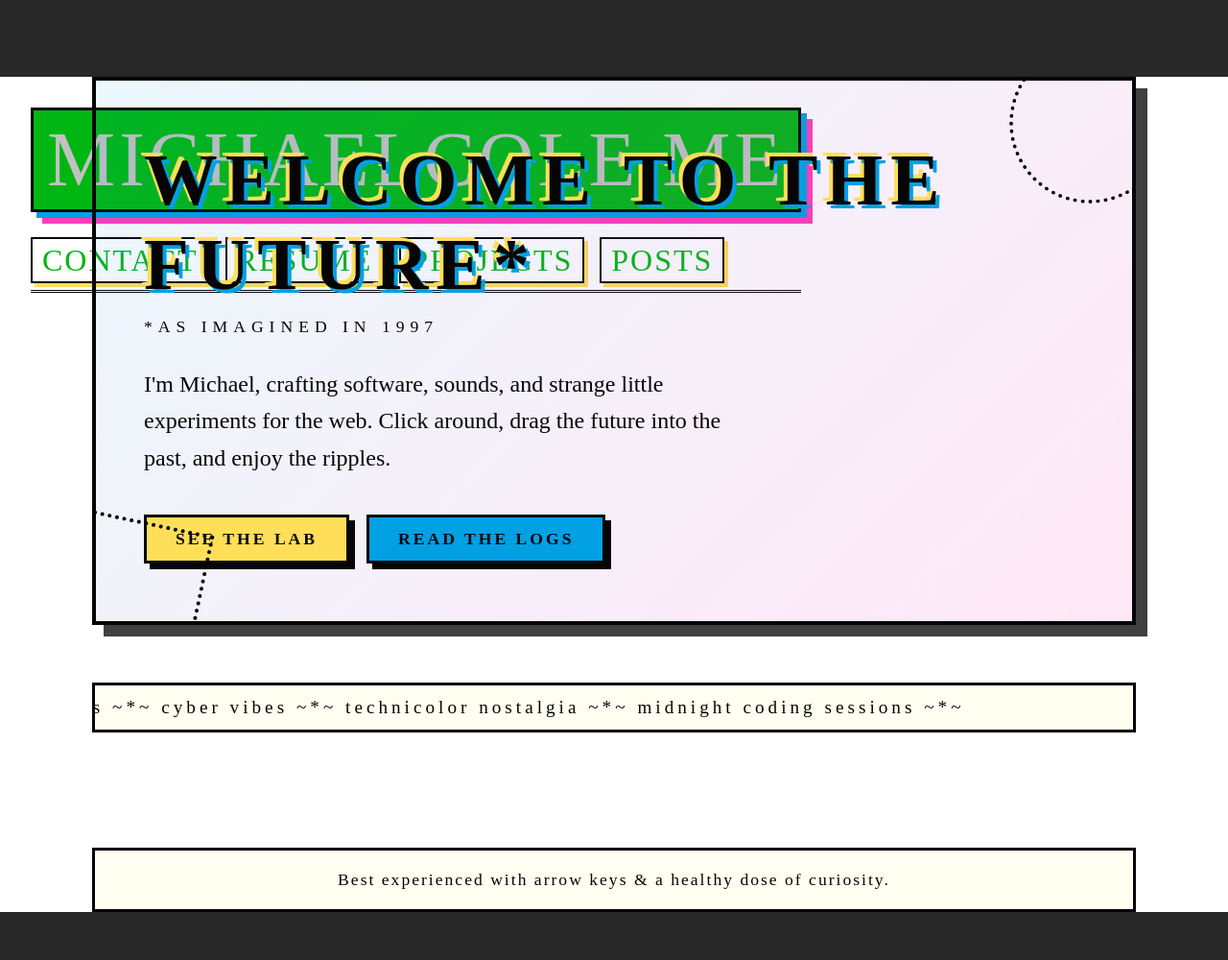
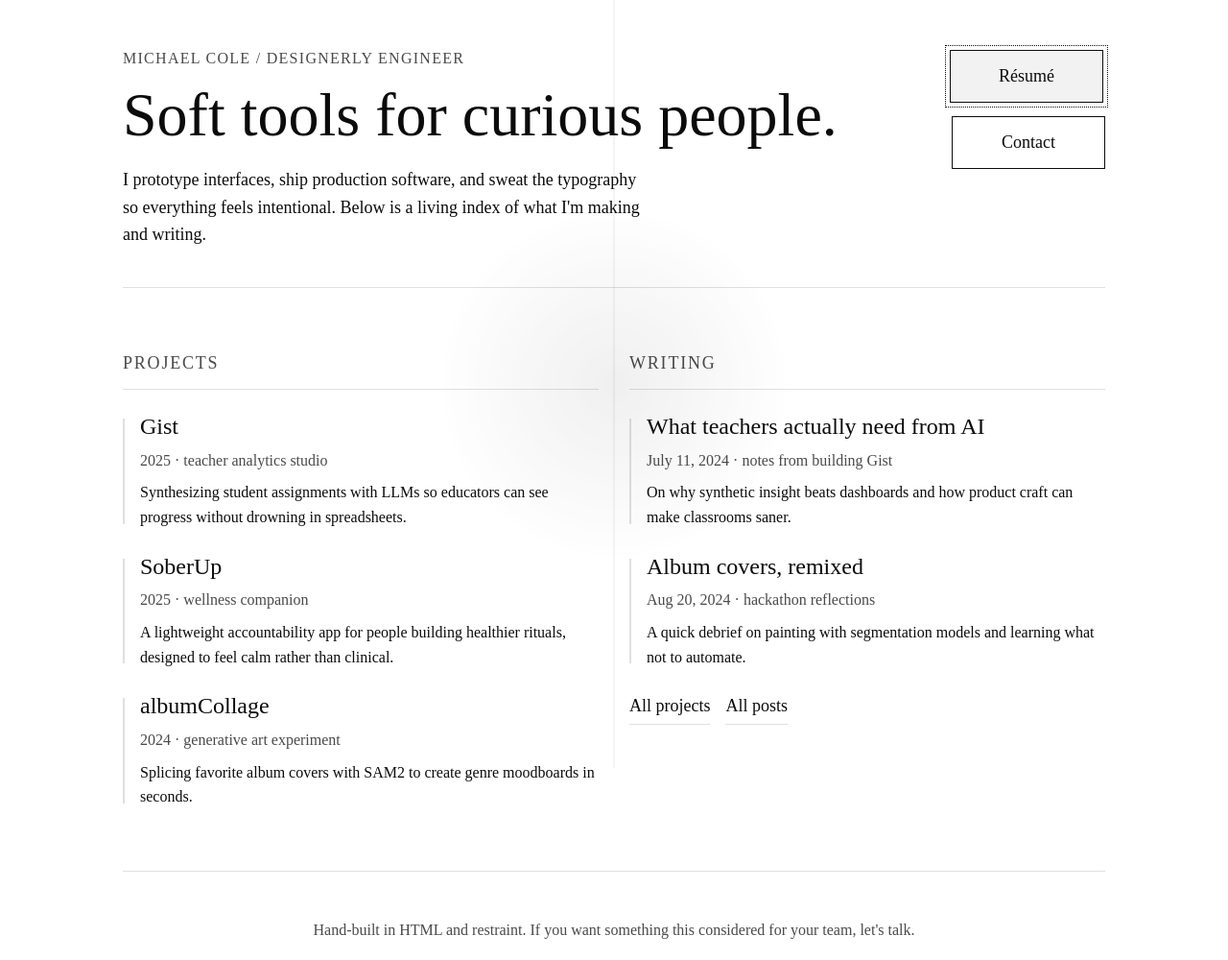
Before and after one commit to michaelgbcole/michaelgbcole.github.io, a plain HTML site: page index.html in a window 1280 px wide. Shown: the whole page at 96% size. Drawn offline with Linux system fonts and the light colour scheme.

Commit message:
Rebuild minimalist landing page

```diff
--- a/index.html
+++ b/index.html
@@ -1,49 +1,83 @@
 <!DOCTYPE html>
 <html lang="en">
-
 <head>
   <meta charset="UTF-8">
   <meta name="viewport" content="width=device-width, initial-scale=1.0">
-    <title>michaelcole.me</title>
+  <title>Michael Cole — thoughtful software</title>
   <link rel="stylesheet" href="style.css">
-    <link rel="stylesheet" href="mediaqueries.css">
 </head>
+<body>
+  <div class="page">
+    <header class="site-header">
+      <div class="masthead">
+        <p class="eyebrow">Michael Cole / Designerly Engineer</p>
+        <h1>Soft tools for curious people.</h1>
+        <p class="intro">I prototype interfaces, ship production software, and sweat the typography so everything feels intentional. Below is a living index of what I'm making and writing.</p>
+      </div>
+      <div class="cta-stack">
+        <a class="cta focusable" href="resume.pdf">Résumé</a>
+        <a class="cta focusable" href="contact.html">Contact</a>
+      </div>
+    </header>
 
-<body class="landing">
-    <div id="wave-field"></div>
-    <nav id="desktop-nav" class="nav landing-nav">
-        <div class="nav-logo landing-logo">
-            <a href="index.html">michaelcole.me</a>
-        </div>
-        <div>
-            <ul class="nav-links landing-links">
-                <li><a href="contact.html">contact</a></li>
-                <li><a href="resume.pdf">resume</a></li>
-                <li><a href="projects.html">projects</a></li>
-                <li><a href="posts.html">posts</a></li>
+    <main class="columns">
+      <section class="column">
+        <div class="column-title">Projects</div>
+        <ul class="entry-list" aria-label="Featured projects">
+          <li class="entry">
+            <a class="entry-link focusable" href="projects/Gist.html">
+              <span class="entry-title">Gist</span>
+              <span class="entry-meta">2025 · teacher analytics studio</span>
+              <span class="entry-note">Synthesizing student assignments with LLMs so educators can see progress without drowning in spreadsheets.</span>
+            </a>
+          </li>
+          <li class="entry">
+            <a class="entry-link focusable" href="projects/sober-up.html">
+              <span class="entry-title">SoberUp</span>
+              <span class="entry-meta">2025 · wellness companion</span>
+              <span class="entry-note">A lightweight accountability app for people building healthier rituals, designed to feel calm rather than clinical.</span>
+            </a>
+          </li>
+          <li class="entry">
+            <a class="entry-link focusable" href="projects/albumCollage.html">
+              <span class="entry-title">albumCollage</span>
+              <span class="entry-meta">2024 · generative art experiment</span>
+              <span class="entry-note">Splicing favorite album covers with SAM2 to create genre moodboards in seconds.</span>
+            </a>
+          </li>
         </ul>
-        </div>
-    </nav>
-    <main class="landing-main">
-        <section class="landing-hero">
-            <h1 class="hero-title">WELCOME TO THE FUTURE*</h1>
-            <p class="hero-subtitle">*AS IMAGINED IN 1997</p>
-            <p class="hero-body">I'm Michael, crafting software, sounds, and strange little experiments for the web. Click around, drag the future into the past, and enjoy the ripples.</p>
-            <div class="hero-buttons">
-                <a class="hero-button" href="projects.html">SEE THE LAB</a>
-                <a class="hero-button secondary" href="posts.html">READ THE LOGS</a>
-            </div>
       </section>
-        <section class="landing-marquee" aria-hidden="true">
-            <div class="marquee-track">
-                <span>~*~ hypertext dreams ~*~ cyber vibes ~*~ technicolor nostalgia ~*~ midnight coding sessions ~*~</span>
+
+      <section class="column">
+        <div class="column-title">Writing</div>
+        <ul class="entry-list" aria-label="Recent writing">
+          <li class="entry">
+            <a class="entry-link focusable" href="posts/post1.html">
+              <span class="entry-title">What teachers actually need from AI</span>
+              <span class="entry-meta">July 11, 2024 · notes from building Gist</span>
+              <span class="entry-note">On why synthetic insight beats dashboards and how product craft can make classrooms saner.</span>
+            </a>
+          </li>
+          <li class="entry">
+            <a class="entry-link focusable" href="posts/post2.html">
+              <span class="entry-title">Album covers, remixed</span>
+              <span class="entry-meta">Aug 20, 2024 · hackathon reflections</span>
+              <span class="entry-note">A quick debrief on painting with segmentation models and learning what not to automate.</span>
+            </a>
+          </li>
+        </ul>
+        <div class="more-links">
+          <a class="underline-link focusable" href="projects.html">All projects</a>
+          <a class="underline-link focusable" href="posts.html">All posts</a>
         </div>
       </section>
     </main>
-    <footer class="landing-footer">
-        <p>Best experienced with arrow keys &amp; a healthy dose of curiosity.</p>
+
+    <footer class="site-footer">
+      <p>Hand-built in HTML and restraint. If you want something this considered for your team, let's talk.</p>
     </footer>
+  </div>
+
   <script src="script.js"></script>
-    <script src="waves.js"></script>
 </body>
 </html>
--- a/script.js
+++ b/script.js
@@ -1,22 +1,49 @@
 document.addEventListener('DOMContentLoaded', () => {
-    const links = document.querySelectorAll('.nav-logo a, .selector a, .nav a, .contacts a');
+  const focusables = Array.from(document.querySelectorAll('.focusable'));
+  if (focusables.length) {
     let currentIndex = 0;
+    focusables[currentIndex].classList.add('focused');
+    focusables[currentIndex].focus({ preventScroll: true });
 
-    links[currentIndex].classList.add('focused');
-    links[currentIndex].focus();
+    focusables.forEach((element) => {
+      element.addEventListener('focus', () => element.classList.add('focused'));
+      element.addEventListener('blur', () => element.classList.remove('focused'));
+    });
 
     document.addEventListener('keydown', (event) => {
-        if (event.key === 'ArrowDown') {
-            links[currentIndex].classList.remove('focused');
-            currentIndex = (currentIndex + 1) % links.length;
-            links[currentIndex].classList.add('focused');
-            links[currentIndex].focus();
-        }
-        else if (event.key === 'ArrowUp') {
-            links[currentIndex].classList.remove('focused');
-            currentIndex = (currentIndex - 1 + links.length) % links.length;
-            links[currentIndex].classList.add('focused');
-            links[currentIndex].focus();
-        }
+      if (event.key === 'ArrowDown') {
+        event.preventDefault();
+        focusables[currentIndex].classList.remove('focused');
+        currentIndex = (currentIndex + 1) % focusables.length;
+        focusables[currentIndex].classList.add('focused');
+        focusables[currentIndex].focus({ preventScroll: true });
+      } else if (event.key === 'ArrowUp') {
+        event.preventDefault();
+        focusables[currentIndex].classList.remove('focused');
+        currentIndex = (currentIndex - 1 + focusables.length) % focusables.length;
+        focusables[currentIndex].classList.add('focused');
+        focusables[currentIndex].focus({ preventScroll: true });
+      }
     });
+  }
+
+  const root = document.documentElement;
+  const updatePointer = (event) => {
+    root.style.setProperty('--pointer-x', `${event.clientX}px`);
+    root.style.setProperty('--pointer-y', `${event.clientY}px`);
+  };
+
+  window.addEventListener('pointermove', updatePointer);
+
+  window.addEventListener('pointerdown', () => {
+    root.classList.add('is-pressing');
+  });
+
+  window.addEventListener('pointerup', () => {
+    root.classList.remove('is-pressing');
+  });
+
+  window.addEventListener('pointerleave', () => {
+    root.classList.remove('is-pressing');
+  });
 });
--- a/style.css
+++ b/style.css
@@ -1,429 +1,266 @@
-* {
-    margin: 0;
-    padding: 0;
-    background-color: #282828;
-    text-decoration: none;
+:root {
+  --background: #ffffff;
+  --ink: #0b0b0b;
+  --muted: #4a4a4a;
+  --grid-line: rgba(0, 0, 0, 0.12);
+  --pointer-x: 50%;
+  --pointer-y: 50%;
 }
 
-a {
-    color: inherit
+*, *::before, *::after {
+  box-sizing: border-box;
 }
 
-ul {
-    list-style-type: none;
+html, body {
+  margin: 0;
+  padding: 0;
+  min-height: 100%;
 }
 
 body {
-    background-color: #282828;
-    font-family: 'Inconsolata', monospace;
+  background: var(--background);
+  color: var(--ink);
+  font-family: "Times New Roman", Times, serif;
+  font-size: 18px;
+  line-height: 1.6;
+  display: flex;
+  justify-content: center;
+  padding: 48px 24px 72px;
+  position: relative;
 }
 
-.landing {
-    background-color: #ffffff;
-    color: #050505;
-    font-family: 'Times New Roman', Times, serif;
-    min-height: 100vh;
-    overflow: hidden;
-    position: relative;
-    cursor: crosshair;
+body::before {
+  content: "";
+  position: fixed;
+  inset: 0;
+  pointer-events: none;
+  background: radial-gradient(260px circle at var(--pointer-x) var(--pointer-y), rgba(0, 0, 0, 0.09), transparent 70%);
+  opacity: 0.65;
+  transition: opacity 220ms ease;
+  mix-blend-mode: multiply;
 }
 
-.landing * {
-    background-color: transparent;
-    text-decoration: none;
+html.is-pressing body::before {
+  opacity: 0.95;
 }
 
-.landing a {
-    color: inherit;
+body::after {
+  content: "";
+  position: fixed;
+  inset: 0;
+  pointer-events: none;
+  background:
+    linear-gradient(to right, transparent calc(50% - 1px), var(--grid-line) calc(50% - 1px), var(--grid-line) calc(50% + 1px), transparent calc(50% + 1px));
+  opacity: 0.35;
 }
 
-.landing-nav {
-    position: relative;
-    margin: 40px 7.5% 0;
-    padding-bottom: 12px;
-    border-bottom: 3px double #050505;
-    display: flex;
-    flex-direction: column;
-    gap: 12px;
+.page {
+  width: 100%;
+  max-width: 1024px;
+  display: flex;
+  flex-direction: column;
+  gap: 64px;
 }
 
-.landing-logo {
-    font-size: clamp(3rem, 7vw, 5rem);
-    letter-spacing: 4px;
-    text-transform: uppercase;
+.site-header {
+  display: flex;
+  align-items: flex-start;
+  justify-content: space-between;
+  gap: 48px;
+  border-bottom: 1px solid var(--grid-line);
+  padding-bottom: 40px;
 }
 
-.landing-logo a {
-    display: inline-block;
-    padding: 6px 14px;
-    border: 3px solid #050505;
-    box-shadow: 6px 6px 0 #00a0e3, 12px 12px 0 #ff3eb5;
+.eyebrow {
+  font-size: 16px;
+  letter-spacing: 0.08em;
+  text-transform: uppercase;
+  color: var(--muted);
+  margin: 0 0 12px;
 }
 
-.landing-links {
-    display: flex;
-    flex-wrap: wrap;
-    gap: 16px;
-    font-size: 1.4rem;
-    text-transform: uppercase;
-    letter-spacing: 2px;
+h1 {
+  font-size: clamp(40px, 6vw, 64px);
+  line-height: 1.05;
+  margin: 0 0 20px;
+  font-weight: 400;
 }
 
-.landing-links a {
-    padding: 4px 10px;
-    border: 2px solid #050505;
-    transition: transform 0.2s ease, box-shadow 0.2s ease;
-    box-shadow: 4px 4px 0 #ffde59;
+.intro {
+  margin: 0;
+  max-width: 540px;
 }
 
-.landing-links a:hover,
-.landing-links a:focus,
-.landing-links a.focused {
-    transform: translate(-2px, -2px);
-    box-shadow: 6px 6px 0 #00a0e3;
+.cta-stack {
+  display: flex;
+  flex-direction: column;
+  gap: 12px;
+  min-width: 160px;
+  padding-top: 6px;
 }
 
-.landing-main {
-    margin: 80px 7.5% 120px;
-    position: relative;
-    display: grid;
-    gap: 60px;
+.cta {
+  border: 1px solid var(--ink);
+  padding: 12px 20px;
+  text-decoration: none;
+  color: inherit;
+  text-align: center;
+  transition: transform 160ms ease, background-color 160ms ease;
 }
 
-.landing-hero {
-    position: relative;
-    padding: 60px 50px;
-    border: 4px solid #050505;
-    box-shadow: 12px 12px 0 rgba(0, 0, 0, 0.75);
-    background-image: linear-gradient(135deg, rgba(0, 160, 227, 0.08) 0%, rgba(255, 62, 181, 0.12) 100%);
-    overflow: hidden;
+.cta:hover,
+.cta:focus-visible {
+  transform: translate(-2px, -2px);
+  background-color: rgba(0, 0, 0, 0.05);
+  outline: none;
 }
 
-.landing-hero::before,
-.landing-hero::after {
-    content: "";
-    position: absolute;
-    width: 160px;
-    height: 160px;
-    border: 4px dotted #050505;
-    mix-blend-mode: multiply;
+.columns {
+  display: grid;
+  grid-template-columns: repeat(2, minmax(0, 1fr));
+  gap: 32px;
 }
 
-.landing-hero::before {
-    top: -40px;
-    right: -40px;
-    border-radius: 50%;
+.column {
+  display: flex;
+  flex-direction: column;
+  gap: 24px;
 }
 
-.landing-hero::after {
-    bottom: -60px;
-    left: -60px;
-    transform: rotate(12deg);
+.column-title {
+  font-size: 18px;
+  letter-spacing: 0.1em;
+  text-transform: uppercase;
+  color: var(--muted);
+  border-bottom: 1px solid var(--grid-line);
+  padding-bottom: 12px;
 }
 
-.hero-title {
-    font-size: clamp(2.8rem, 6vw, 5.5rem);
-    letter-spacing: 8px;
-    text-transform: uppercase;
-    text-shadow: 4px 4px 0 #00a0e3, -4px -4px 0 #ffde59;
+.entry-list {
+  list-style: none;
+  padding: 0;
+  margin: 0;
+  display: flex;
+  flex-direction: column;
+  gap: 24px;
 }
 
-.hero-subtitle {
-    margin-top: 10px;
-    font-size: 1.1rem;
-    letter-spacing: 6px;
-    text-transform: uppercase;
+.entry {
+  margin: 0;
 }
 
-.hero-body {
-    margin-top: 30px;
-    font-size: 1.5rem;
-    max-width: 620px;
-    line-height: 1.6;
+.entry-link {
+  display: flex;
+  flex-direction: column;
+  gap: 8px;
+  text-decoration: none;
+  color: inherit;
+  padding-left: 18px;
+  position: relative;
 }
 
-.hero-buttons {
-    margin-top: 40px;
-    display: flex;
-    flex-wrap: wrap;
-    gap: 18px;
+.entry-link::before {
+  content: "";
+  position: absolute;
+  left: 0;
+  top: 6px;
+  bottom: 6px;
+  width: 2px;
+  background: var(--grid-line);
+  transition: transform 180ms ease, background-color 180ms ease;
 }
 
-.hero-button {
-    display: inline-flex;
-    align-items: center;
-    justify-content: center;
-    padding: 12px 30px;
-    border: 3px solid #050505;
-    font-weight: bold;
-    font-size: 1.1rem;
-    letter-spacing: 3px;
-    text-transform: uppercase;
-    background-color: #ffde59;
-    box-shadow: 6px 6px 0 #050505;
-    transition: transform 0.2s ease, box-shadow 0.2s ease, background-color 0.2s ease;
+.entry-title {
+  font-size: 24px;
+  line-height: 1.2;
 }
 
-.hero-button.secondary {
-    background-color: #00a0e3;
+.entry-meta {
+  font-size: 16px;
+  color: var(--muted);
 }
 
-.hero-button:hover,
-.hero-button:focus {
-    transform: translate(-3px, -3px);
-    box-shadow: 9px 9px 0 #050505;
+.entry-note {
+  font-size: 16px;
 }
 
-.landing-marquee {
-    border: 3px solid #050505;
-    background-color: #fffef0;
-    padding: 12px 0;
-    overflow: hidden;
+.entry-link:hover::before,
+.entry-link:focus-visible::before {
+  transform: translateX(-4px);
+  background-color: var(--ink);
 }
 
-.marquee-track {
-    display: inline-block;
-    white-space: nowrap;
-    animation: marquee 12s linear infinite;
-    font-size: 1.2rem;
-    letter-spacing: 4px;
+.entry-link:hover .entry-title,
+.entry-link:focus-visible .entry-title {
+  text-decoration: underline;
 }
 
-.landing-footer {
-    margin: 0 7.5% 60px;
-    padding: 20px;
-    border: 3px solid #050505;
-    background-color: #fffef0;
-    text-align: center;
-    font-size: 1.1rem;
-    letter-spacing: 2px;
+.entry-link:focus-visible {
+  outline: none;
 }
 
-#wave-field {
-    position: fixed;
-    inset: 0;
-    pointer-events: none;
-    overflow: hidden;
-    z-index: 0;
+.more-links {
+  display: flex;
+  gap: 16px;
+  flex-wrap: wrap;
 }
 
-.ripple {
-    --accent: rgba(0, 160, 227, 0.6);
-    position: absolute;
-    width: 20px;
-    height: 20px;
-    border: 2px solid rgba(0, 0, 0, 0.7);
-    border-radius: 50%;
-    transform: translate(-50%, -50%) scale(0.1);
-    animation: ripple 1.4s ease-out forwards;
-    mix-blend-mode: multiply;
-    box-shadow: 0 0 0 4px rgba(255, 222, 89, 0.1);
+.underline-link {
+  text-decoration: none;
+  color: inherit;
+  border-bottom: 1px solid var(--grid-line);
+  padding-bottom: 4px;
+  transition: border-color 160ms ease;
 }
 
-.ripple::after {
-    content: "";
-    position: absolute;
-    inset: -8px;
-    border: 2px dotted var(--accent);
-    border-radius: 50%;
+.underline-link:hover,
+.underline-link:focus-visible {
+  border-color: var(--ink);
+  outline: none;
 }
 
-.landing-main,
-.landing-nav,
-.landing-footer {
-    position: relative;
-    z-index: 1;
+.site-footer {
+  font-size: 16px;
+  color: var(--muted);
+  text-align: center;
+  padding-top: 32px;
+  border-top: 1px solid var(--grid-line);
 }
 
-@keyframes marquee {
-    0% {
-        transform: translateX(0);
-    }
-
-    100% {
-        transform: translateX(-50%);
-    }
+.focusable:focus-visible {
+  outline: 1px dotted var(--ink);
+  outline-offset: 4px;
 }
 
-@keyframes ripple {
-    to {
-        opacity: 0;
-        transform: translate(-50%, -50%) scale(12);
-    }
+.focusable.focused {
+  outline: 1px dotted var(--ink);
+  outline-offset: 4px;
 }
 
-@media (max-width: 768px) {
-    .landing-nav {
-        margin: 30px 5% 0;
-    }
+@media (max-width: 840px) {
+  body {
+    padding: 32px 18px 56px;
+  }
 
-    .landing-main {
-        margin: 60px 5% 100px;
-    }
+  .site-header {
+    flex-direction: column;
+  }
 
-    .landing-hero {
-        padding: 40px 24px;
-    }
+  .columns {
+    grid-template-columns: 1fr;
+  }
 
-    .hero-body {
-        font-size: 1.2rem;
-    }
-
-    .landing-links {
-        font-size: 1.1rem;
-    }
+  body::after {
+    background: none;
+  }
 }
 
-.nav {
-    margin: 2.5%;
-    margin-right: 100%;
-    position: absolute;
+@media (max-width: 520px) {
+  body {
+    font-size: 17px;
+  }
+
+  .entry-title {
+    font-size: 22px;
+  }
 }
-
-.in-text-link {
-    text-decoration: underline;
-}
-
-.microblog {
-    color: #00B612;
-    font-size: 2rem;
-    margin-top: 20px;
-}
-
-.nav-logo {
-    color: #c1c1c1;
-    font-size: 5rem;
-}
-
-.nav-links {
-    margin-top: 20px;
-    font-size: 2rem;
-    color: #00B612;
-}
-
-
-.focused {
-    background-color: #00B612;
-    color: #282828;
-
-}
-
-a:focus {
-    outline: none;
-}
-
-/* post stuff **/
-
-.post {
-    margin-left: 15%;
-    margin-right: 15%;
-}
-
-.post-subheading {
-    color: #c1c1c1;
-    font-size: 2rem;
-    margin-top: 2.5%;
-    text-align: center;
-}
-
-.post-title {
-    color: #00B612;
-    margin-top: 2.5%;
-    font-size: 5rem;
-    text-align: center;
-}
-
-.post-meta {
-    color: #c1c1c1;
-    font-size: 2rem;
-    margin-top: 2.5%;
-}
-
-.post-title-image {
-        width: 100%;
-        height: 500px;
-        object-fit: cover;
-        margin-top: 2.5%;
-        display: flex;
-        outline: #000000 solid 3px;
-
-    }
-
-
-
-.post-content {
-    color: #c1c1c1;
-    font-size: 1.25rem;
-    margin-top: 2.5%;
-
-}
-
-.post-image {
-    max-width: 100%;
-    height: auto;
-    margin-top: 2.5%;
-    outline: #000000 solid 3px;
-    display: block;
-    margin-left: auto;
-    margin-right: auto;
-}
-
-.bottom-text {
-    position: fixed;
-    left: 0;
-    bottom: 50px;
-    width: 100%;
-    text-align: center;
-    font-size: 24px;
-}
-
-.content-desktop {
-    display: block;
-}
-
-.rainbow-text-animated {
-    background: linear-gradient(to right, #6666ff, #0099ff , #00ff00, #ff3399, #6666ff);
-    -webkit-background-clip: text;
-    background-clip: text;
-    color: transparent;
-    animation: rainbow_animation 6s ease-in-out infinite;
-    background-size: 400% 100%;
-}
-
-@keyframes rainbow_animation {
-    0%,100% {
-        background-position: 0 0;
-    }
-
-    50% {
-        background-position: 100% 0;
-    }
-}
-
-@media (max-width: 991px) {
-    .content-desktop {
-        display: none;
-    }
-    .nav-logo {
-        font-size: 2rem;
-    }
-    .nav-links {
-        font-size: 1rem;
-    }
-    .post {
-        margin-left: 10%;
-        margin-right: 10%;
-    }
-    .post-title {
-        font-size: 2rem;
-    }
-    .post-subheading {
-        font-size: 0.8rem;
-    }
-    .post-content {
-        font-size: 0.75rem;
-    }
-    .post-meta {
-        font-size: 1rem;
-    }
-}
```
Also changed, not shown: contact.html (+0 -1 lines), microblogs.html (+0 -1 lines), posts.html (+0 -1 lines), projects.html (+0 -1 lines), waves.js (deleted, +0 -37 lines), mediaqueries.css (deleted). Lines whose indentation alone changed are shown as unchanged.
